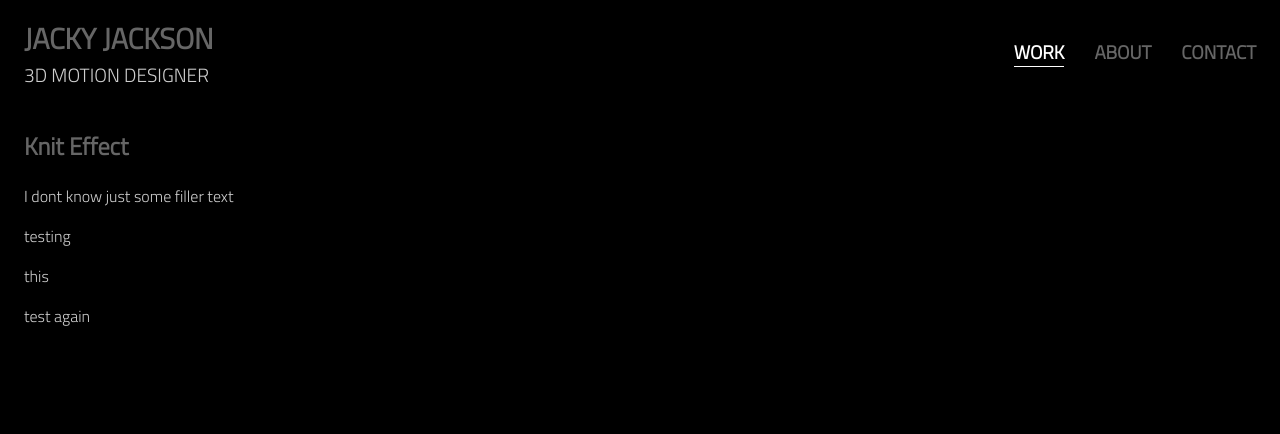
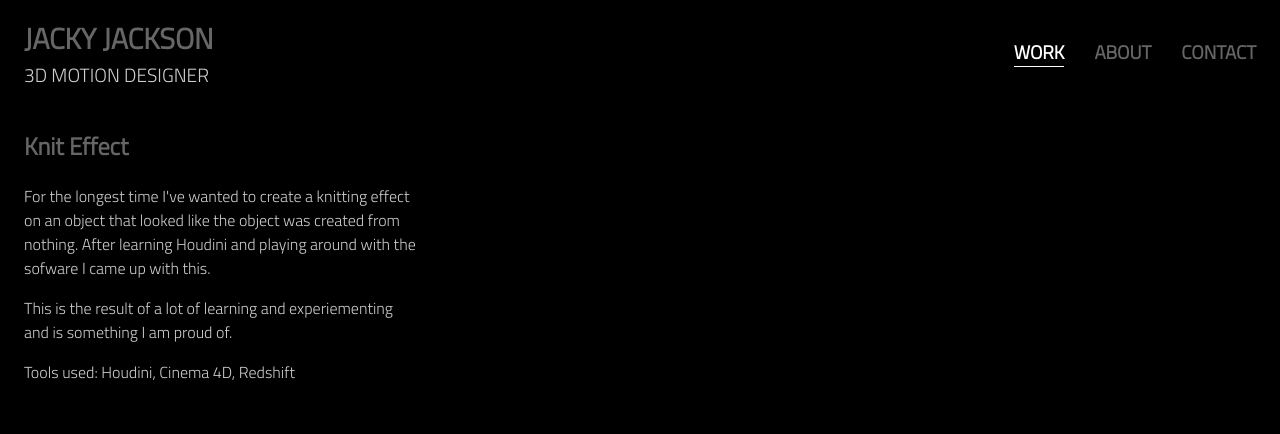
Before and after one commit to samjaxn/portfolio, a React (Create React App) app: page / in a window 1280 px wide. Both pictures are taken after a click on the item "Knit Effect". Shown: the top 434 px of the page. Built offline with nearby package versions, Linux system fonts and the light colour scheme.

Commit message:
adding details to the content

```diff
--- a/src/components/Details.js
+++ b/src/components/Details.js
@@ -12,7 +12,7 @@ const Details = (props) => {
 	//console.log(props.item);
 
   return (
-			<Grid container spacing={0}>
+			<Grid container spacing={3}>
 				<Grid item xs={12} md={4} lg={4} xl={4}>
 					<DetailsInfo title={props.item.title} info={props.item.info}/>
 				</Grid>
--- a/src/components/DetailsInfo.js
+++ b/src/components/DetailsInfo.js
@@ -20,7 +20,6 @@ const DetailsInfo = (props) => {
   return (
   	<div className={classes.root}>
 			<h2>{props.title}</h2>
-			<p>I dont know just some filler text</p>
 			{props.info.map((info, index) => (
 				<p>{info}</p>
 			))}
--- a/src/components/Main.js
+++ b/src/components/Main.js
@@ -134,10 +134,9 @@ const itemData = [
     title: 'Knit Effect',
     url: 'knit-effect',
     info: [
-      'testing',
-      'this',
-      '',
-      'test again'
+      `For the longest time I've wanted to create a knitting effect on an object that looked like the object was created from nothing. After learning Houdini and playing around with the sofware I came up with this.`,
+      ` This is the result of a lot of learning and experiementing and is something I am proud of.`,
+      `Tools used: Houdini, Cinema 4D, Redshift`
     ],
     content: [
       { type: 'link', source: 'https://player.vimeo.com/video/679228445?h=5774d8174f' },
@@ -151,30 +150,20 @@ const itemData = [
     ]
   },
   {
-    img: soleDisplaceTitle,
-    title: 'Sole Displacement',
-    url: 'sole-displacement',
-    info: [],
-    content: [
-      { type: 'link', source: 'https://vimeo.com/679224617' },
-      { type: 'image', source: soleDisplace1 },
-      { type: 'image', source: soleDisplace2 },
-      { type: 'image', source: soleDisplace3 },
-      { type: 'image', source: soleDisplace4 },
-      { type: 'image', source: soleDisplace5 },
-      { type: 'image', source: soleDisplace6 },
-    ]
-  },
-  {
     img: shoeLaundryTitle,
     title: 'Shoe Laundry',
     url: 'shoe-laundry',
-    info: [],
+    info: [
+      `Had the pleasure of working Shoe Laundry to create an animation for their shoe cleaning box set.`,
+      `We wanted to create a campaign that centered around the product and what you would get if you purchased a box of their plant-based sustainable shoe cleaning kit.`,
+      `Tools used: Cinema 4D, Redshift`
+    ],
     content: [
       { type: 'link', source: 'https://vimeo.com/678840645' },
       { type: 'image', source: shoeLaundryFull2 },
       { type: 'image', source: shoeLaundryBrush },
       { type: 'image', source: shoeLaundryCloth },
+      { type: 'image', source: shoeLaundryTitle },
       { type: 'image', source: shoeLaundryBox1 },
       { type: 'image', source: shoeLaundryBox2 },
       { type: 'image', source: shoeLaundryBox3 },
@@ -189,7 +178,11 @@ const itemData = [
     img: hongShingTitle,
     title: 'Hong Shing',
     url: 'hong-shing',
-    info: [],
+    info: [
+      `Hong Shing approached us with the idea of promoting their 2021 Lunar New Year product launch. They wanted the look to revolve around the products being launched and it being linked to Lunar New Year.`,
+      `We came up with the idea of the iconic dragon that circles each product and creates a transition whenever it swipes through the cameras path. This creates an effect of showing each product in a very seamless and unique way.`,
+      `Tools used: Cinema 4D, Redshift, After Effects`
+    ],
     content: [
       { type: 'link', source: 'https://vimeo.com/679192898' },
       { type: 'image', source: hongShingDragon },
@@ -214,6 +207,21 @@ const itemData = [
       { type: 'image', source: andrasMain2 },
       { type: 'image', source: andrasWaves1 },
       { type: 'image', source: andrasMain3 },
+    ]
+  },
+  {
+    img: soleDisplaceTitle,
+    title: 'Sole Displacement',
+    url: 'sole-displacement',
+    info: [],
+    content: [
+      { type: 'link', source: 'https://vimeo.com/679224617' },
+      { type: 'image', source: soleDisplace1 },
+      { type: 'image', source: soleDisplace2 },
+      { type: 'image', source: soleDisplace3 },
+      { type: 'image', source: soleDisplace4 },
+      { type: 'image', source: soleDisplace5 },
+      { type: 'image', source: soleDisplace6 },
     ]
   },
   {
```
